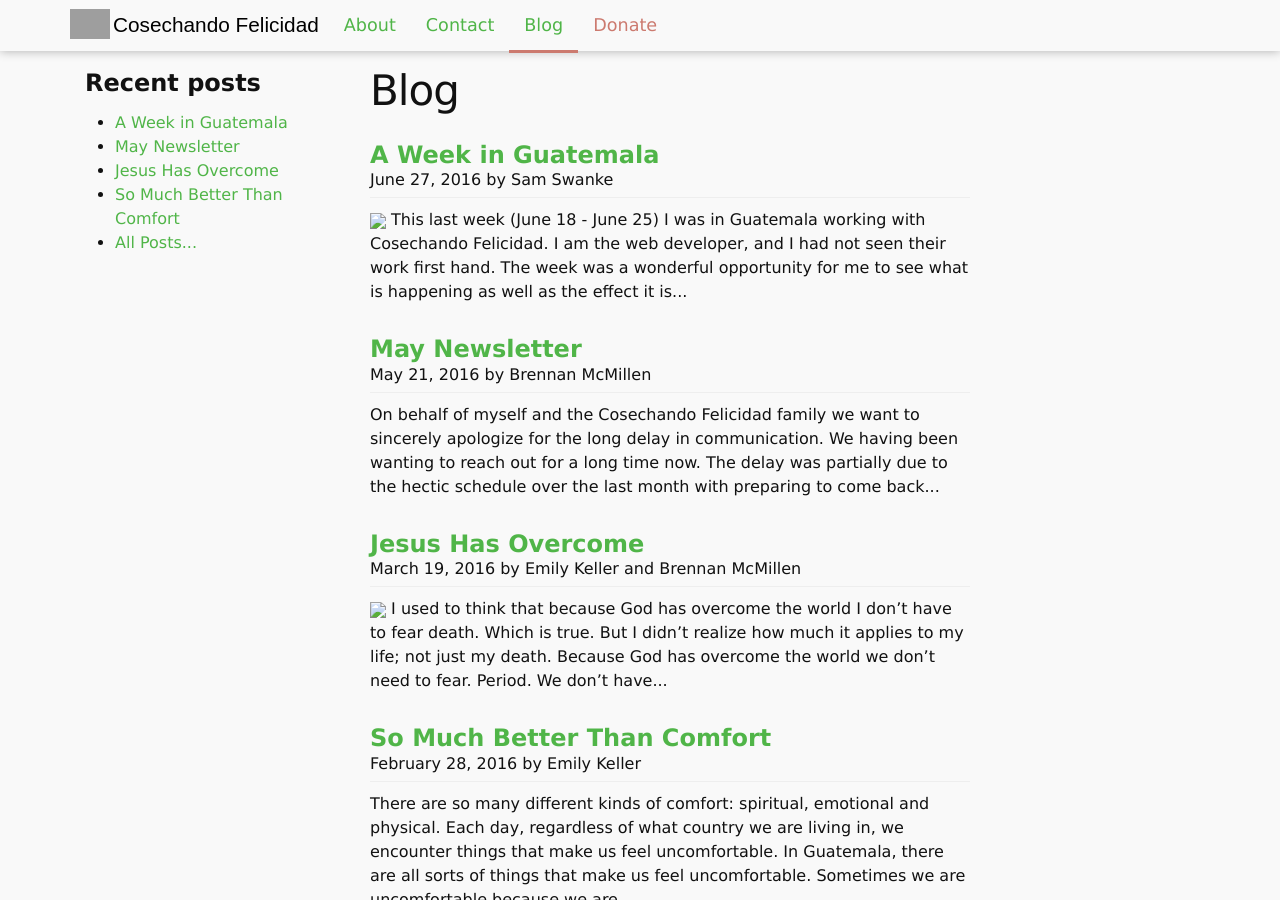
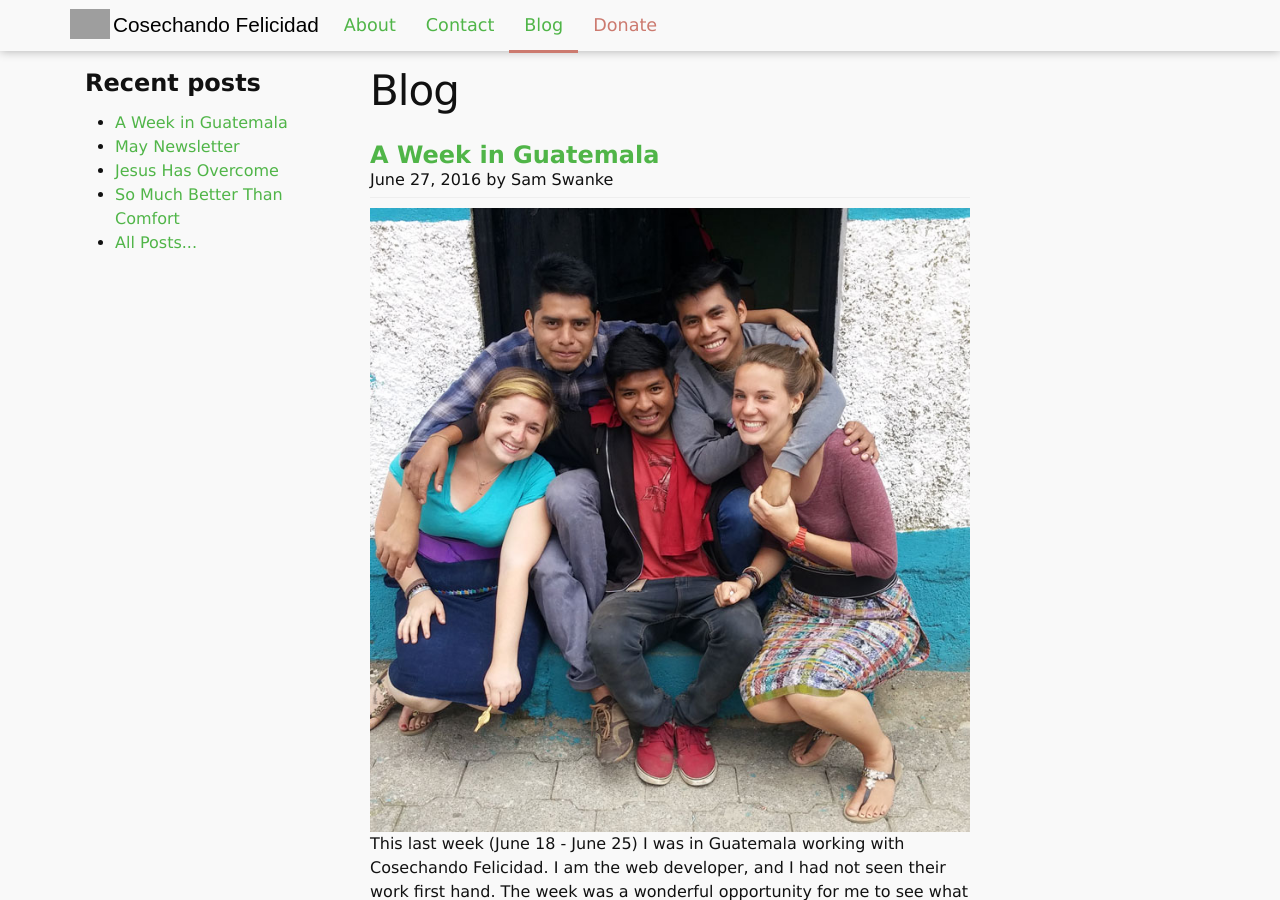
Before and after one commit to harvestinghappiness/harvestinghappiness.github.io, a Jekyll site: the page built from blog.md, in a window 1280 px wide and 900 px high. Built offline with Jekyll 4.4.1, drawn with Linux system fonts in a browser that asks for light colours; comment, search, counter and statistics services are not loaded.

Commit message:
Update blog.md

```diff
--- a/blog.md
+++ b/blog.md
@@ -12,7 +12,7 @@ permalink: /blog/
         <p class="meta">{{ post.date | date: '%B %d, %Y' }}{% if post.author %} by {{ author.name }}{% endif %}</p>
       <hr>
       {% if post.image %}
-      <img class="blog-img" src="{{ site.url }}/{{ post.image }}">
+      <img class="blog-img" src="{{ site.url }}/images/{{ post.image }}">
       {% endif %}
       {{ post.content | strip_html | truncatewords: 50 }}
     </li>
```
